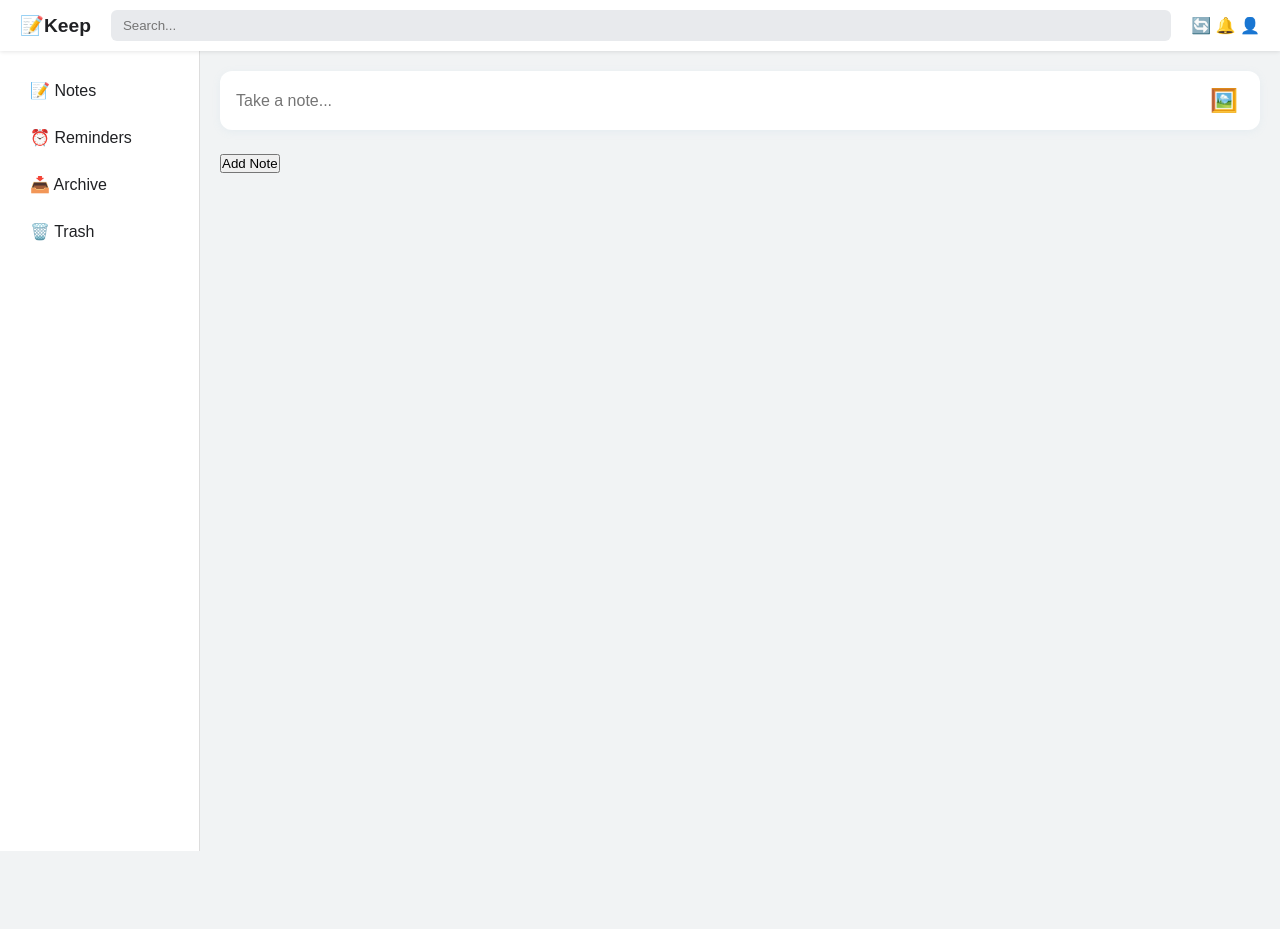
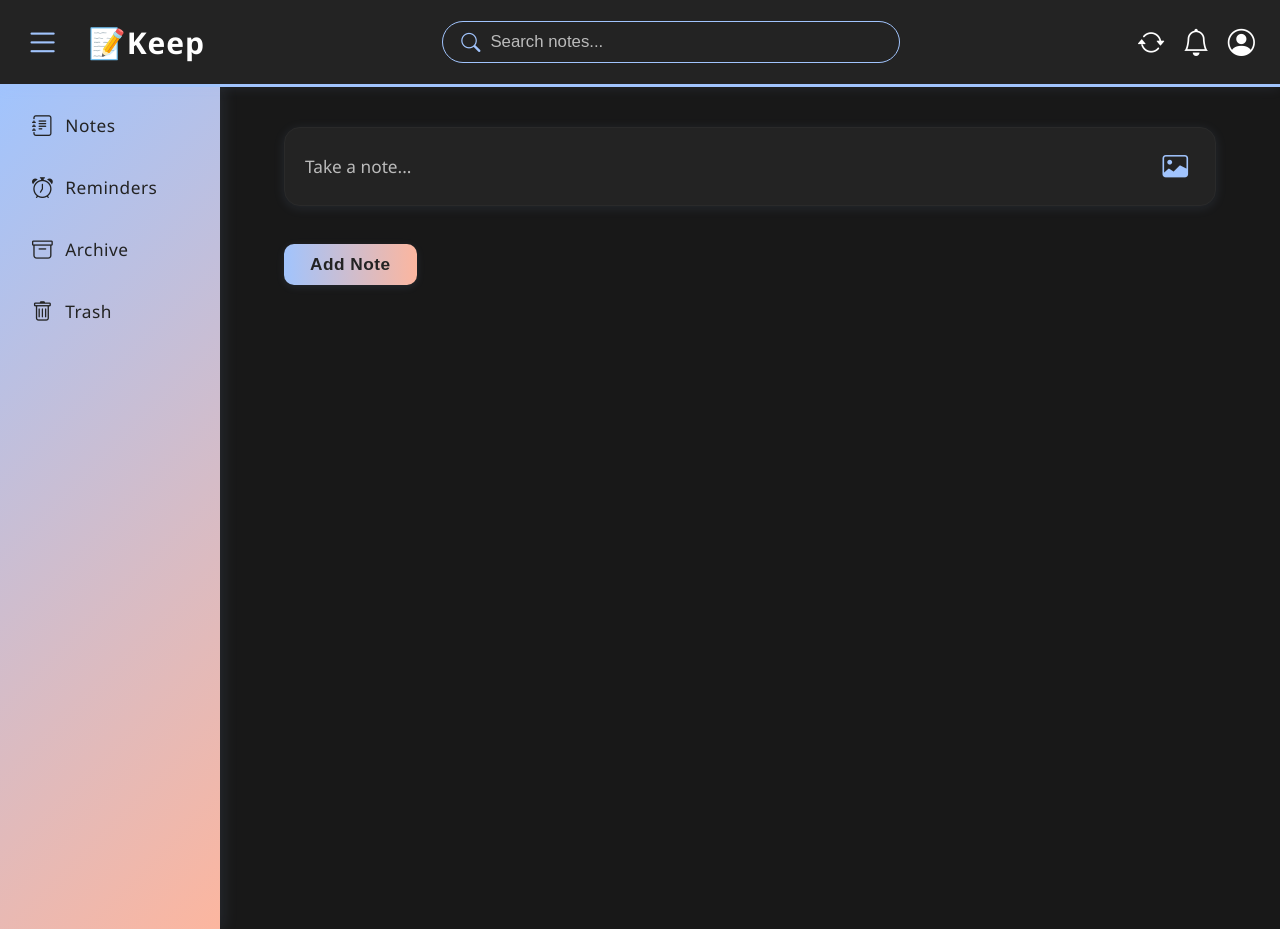
Before and after one commit to koladeFaith/Google_Keep_Project, a plain HTML site: page public/dashboard.html in a window 1280 px wide. Before the commit the page ends 851 px from the top, so only its background shows below. Drawn offline with nearby package versions, Linux system fonts and the light colour scheme.

Commit message:
Work done

```diff
--- a/public/css/dashboard.css
+++ b/public/css/dashboard.css
@@ -1,128 +1,324 @@
-/* Reset */
-* {
-  box-sizing: border-box;
+body {
+  background: #181818;
+  color: #fff;
+  font-family: "Segoe UI", "Roboto", Arial, sans-serif;
   margin: 0;
-  padding: 0;
-}
-
-body {
-  font-family: Arial, sans-serif;
-  background: #f1f3f4;
-  color: #202124;
+  min-height: 100vh;
 }
 
 /* Header */
 header {
+  background: #232323;
+  color: #fff;
   display: flex;
   align-items: center;
   justify-content: space-between;
-  padding: 10px 20px;
-  background: #fff;
-  box-shadow: 0 1px 4px rgba(0,0,0,0.1);
+  gap: 18px;
+  padding: 18px 25px;
+  border-bottom: 3px solid #a1c4fd;
+  box-shadow: 0 2px 12px 0 rgba(161, 196, 253, 0.08);
   position: sticky;
   top: 0;
   z-index: 10;
 }
-
 .logo {
-  font-size: 1.2em;
+  font-size: 30px;
   font-weight: bold;
+  display: flex;
+  align-items: center;
+  letter-spacing: 1px;
+  flex-shrink: 0;
+  /* gap: 10px; */
+}
+#menu-toggle {
+  font-size: 2.2rem; /* or any size you prefer */
+  cursor: pointer;
+  color: #a1c4fd;
+  margin-right: 12px;
+  vertical-align: middle;
+}
+.search-bar {
+  display: flex;
+  align-items: center;
+  background: transparent;
+  border: 1.5px solid #a1c4fd;
+  border-radius: 24px;
+  padding: 6px 18px;
+  margin: 0 32px;
+  flex: 1;
+  max-width: 420px;
+  min-width: 180px;
+  transition: border-color 0.2s;
 }
 
-.search-bar {
-  flex: 1;
-  margin: 0 20px;
-  padding: 8px 12px;
+.search-bar i {
+  color: #a1c4fd;
+  font-size: 1.2rem;
+  margin-right: 10px;
+  flex-grow: 1;
+}
+
+.search-bar input {
+  background: transparent;
   border: none;
-  border-radius: 6px;
-  background: #e8eaed;
+  outline: none;
+  color: #fff;
+  font-size: 1.05rem;
+  width: 100%;
+  padding: 4px 0;
+}
+
+.search-bar input::placeholder {
+  color: #bbb;
+  opacity: 1;
+}
+
+
+.logo i {
+  vertical-align: middle;
+  margin-right: 10px;
+  color: #a1c4fd;
+}
+
+.header-icons {
+  display: flex;
+  align-items: center;
+  gap: 18px;
+  flex-shrink: 0;
+}
+.header-icons i {
+  font-size: 1.7rem;
+  cursor: pointer;
+  color: #fff;
+  transition: color 0.2s;
+}
+.header-icons i:hover {
+  color: #12b1d1;
 }
 
 /* Layout */
 .container {
   display: flex;
-  min-height: 100vh;
+  background: transparent;
+  color: #fff;
+  min-height: calc(100vh - 70px);
 }
 
 /* Sidebar */
 aside {
-  width: 200px;
-  background: #fff;
-  padding: 20px;
-  border-right: 1px solid #ddd;
+  background: linear-gradient(135deg, #a1c4fd 0%, #fcb69f 100%);
+  min-width: 180px;
+  padding: 10px 40px 32px 0;
+  height: 100vh;
+  box-shadow: 2px 0 16px 0 rgba(161, 196, 253, 0.12);
+  display: flex;
+  flex-direction: column;
+  align-items: flex-start;
+  position: sticky;
+  top: 0;
 }
 
+aside nav {
+  width: 100%;
+}
 aside nav a {
-  display: block;
-  padding: 10px;
-  color: #202124;
+  color: #232323;
   text-decoration: none;
-  border-radius: 6px;
-  margin-bottom: 8px;
+  display: flex;
+  align-items: center;
+  padding: 14px 32px;
+  border-radius: 8px 0 0 8px;
+  transition: background 0.2s, color 0.2s;
+  font-weight: 500;
+  font-size: 1.08em;
+  margin-bottom: 6px;
+  letter-spacing: 0.5px;
+}
+aside nav a i {
+  font-size: 1.3rem;
+  margin-right: 12px;
+  vertical-align: middle;
+}
+aside nav a:hover,
+aside nav a.active {
+  background: rgba(255, 255, 255, 0.22);
+  color: #1689d3;
 }
 
-aside nav a:hover {
-  background: #f1f3f4;
+/* Main Content */
+main {
+  flex: 1;
+  padding: 40px 5vw 40px 5vw;
+  background: transparent;
+  color: #fff;
+  min-width: 0;
 }
 
-/* Main */
-main {
-  flex: 1;
-  padding: 20px;
-}
-
+/* Note Input */
 .note-input {
   display: flex;
   align-items: center;
-  gap: 10px;
-  background: #fff;
-  border-radius: 12px;
-  padding: 10px 16px;
-  box-shadow: 0 2px 8px rgba(133,189,215,0.10);
-  margin-bottom: 24px;
+  gap: 12px;
+  background: #232323;
+  color: #fff;
+  border-radius: 16px;
+  padding: 14px 20px;
+  box-shadow: 0 2px 12px rgba(161, 196, 253, 0.1);
+  margin-bottom: 28px;
+  border: 1.5px solid #2a2a2a;
 }
 
 .note-input input[type="text"] {
   flex: 1;
   border: none;
   outline: none;
-  font-size: 1rem;
+  font-size: 1.08rem;
   background: transparent;
+  color: #fff;
+  padding: 8px 0;
+  font-family: inherit;
+}
+
+.note-input input[type="text"]::placeholder {
+  color: #bbb;
+  opacity: 1;
 }
 
 .image-upload span {
   display: inline-flex;
   align-items: center;
   justify-content: center;
-  font-size: 1.4em;
+  font-size: 1.5em;
   cursor: pointer;
-  padding: 6px;
-  border-radius: 6px;
+  padding: 7px;
+  border-radius: 8px;
   transition: background 0.2s;
+  color: #fff;
+  background: transparent;
+}
+.image-upload i {
+  color: #a1c4fd;
+  font-size: 1.6rem;
+  transition: color 0.2s;
+}
+.image-upload i:hover {
+  color: #fcb69f;
+}
+.image-upload span:hover {
+  background: #2a2a2a;
 }
 
-.image-upload span:hover {
-  background: #f0f4fa;
+/* Button */
+button {
+  background: linear-gradient(90deg, #a1c4fd 0%, #fcb69f 100%);
+  color: #232323;
+  border: none;
+  border-radius: 10px;
+  padding: 10px 26px;
+  margin-top: 10px;
+  margin-bottom: 18px;
+  cursor: pointer;
+  font-weight: 600;
+  font-size: 1.08em;
+  letter-spacing: 0.5px;
+  transition: background 0.2s, color 0.2s, box-shadow 0.2s;
+  box-shadow: 0 2px 8px rgba(161, 196, 253, 0.1);
 }
+button:hover {
+  background: linear-gradient(90deg, #fcb69f 0%, #a1c4fd 100%);
+  color: #1689d3;
+  box-shadow: 0 4px 16px rgba(252, 182, 159, 0.1);
+}
+
 /* Notes Grid */
 .note-grid {
   display: grid;
-  grid-template-columns: repeat(auto-fill, minmax(250px, 1fr));
-  gap: 16px;
+  grid-template-columns: repeat(auto-fit, minmax(260px, 1fr));
+  gap: 24px;
+  background: transparent;
+  color: #fff;
+  margin-top: 18px;
 }
 
+/* Note Card */
 .note-card {
-  background: #fff;
-  padding: 15px;
-  border-radius: 8px;
-  box-shadow: 0 1px 4px rgba(0,0,0,0.1);
+  background: #232323;
+  color: #fff;
+  padding: 18px 18px 14px 18px;
+  border-radius: 12px;
+  box-shadow: 0 1px 12px rgba(161, 196, 253, 0.1);
+  border-left: 5px solid #a1c4fd;
+  transition: box-shadow 0.2s, border-color 0.2s;
+  position: relative;
+  min-height: 90px;
+  word-break: break-word;
+}
+.note-card:hover {
+  box-shadow: 0 4px 24px rgba(252, 182, 159, 0.13);
+  border-left: 5px solid #fcb69f;
+}
+.note-card h4 {
+  margin-bottom: 8px;
+  font-size: 1.13em;
+  font-weight: 600;
+  color: #a1c4fd;
+}
+.note-card p {
+  font-size: 1em;
+  color: #fff;
+  margin-bottom: 0;
 }
 
-.note-card h4 {
-  margin-bottom: 6px;
-  font-size: 1.1em;
+/* Hide sidebar by default on mobile */
+@media (max-width: 767px) {
+  #sidebar {
+    display: none;
+    position: fixed;
+    left: 0;
+    top: 0;
+    height: 100vh;
+    width: 220px;
+    z-index: 100;
+    box-shadow: 2px 0 16px 0 rgba(161,196,253,0.12);
+    animation: slideIn 0.3s;
+  }
+  #sidebar.active {
+    display: flex !important;
+    flex-direction: column;
+    background: linear-gradient(135deg, #a1c4fd 0%, #fcb69f 100%);
+  }
+  .header-icons .bi-list {
+    display: inline-block !important;
+  }
 }
 
-.note-card p {
-  font-size: 0.95em;
+/* Responsiveness */
+@media (min-width: 768px) {
+  #sidebar {
+    display: flex !important;
+    position: static;
+    width: 180px;
+    height: 100vh;
+    box-shadow: 2px 0 16px 0 rgba(161,196,253,0.12);
+  }
+  .header-icons .bi-list {
+    display: none !important;
+  }
+  .logo {
+  gap: 15px;
+  }
 }
+@media (max-width: 900px) {
+  .search-bar {
+    margin: 0 10px;
+    max-width: 200px;
+    min-width: 80px;
+    padding: 5px 10px;
+  }
+}
+
+/* Sidebar slide-in animation */
+@keyframes slideIn {
+  from { transform: translateX(-100%);}
+  to { transform: translateX(0);}
+}
--- a/public/dashboard.html
+++ b/public/dashboard.html
@@ -5,21 +5,32 @@
   <meta name="viewport" content="width=device-width, initial-scale=1.0"/>
   <title>Google Keep Clone</title>
   <link rel="stylesheet" href="css/dashboard.css"/>
+  <!-- Bootsrap link -->
+  <link rel="stylesheet" href="https://cdn.jsdelivr.net/npm/bootstrap-icons@1.10.5/font/bootstrap-icons.css" />
 </head>
 <body>
   <header>
-    <div class="logo">📝Keep</div>
-    <input type="text" placeholder="Search..." class="search-bar" />
-    <div class="header-icons">🔄 🔔 👤</div>
+    <div class="logo">
+      <i class="bi bi-list" id="menu-toggle"></i>
+      📝Keep</div>
+      <div class="search-bar">
+        <i class="bi bi-search"></i>
+        <input type="text" placeholder="Search notes..." />
+      </div>
+    <div class="header-icons">
+      <i class="bi bi-arrow-repeat"></i>
+      <i class="bi bi-bell"></i>
+      <i class="bi bi-person-circle"></i>
+    </div>
   </header>
 
   <div class="container">
-    <aside>
+    <aside id="sidebar">
       <nav>
-        <a href="#">📝 Notes</a>
-        <a href="#">⏰ Reminders</a>
-        <a href="#">📥 Archive</a>
-        <a href="#">🗑️ Trash</a>
+        <a href="#"><i class="bi bi-journal-text"></i> Notes</a>
+        <a href="#"><i class="bi bi-alarm"></i> Reminders</a>
+        <a href="#"><i class="bi bi-archive"></i> Archive</a>
+        <a href="#"><i class="bi bi-trash"></i> Trash</a>
       </nav>
     </aside>
 
@@ -28,15 +39,14 @@
         <input id="text" type="text" placeholder="Take a note..." />
         <label class="image-upload">
           <input type="file" accept="image/*" style="display:none" />
-          <span title="Add image">🖼️</span>
-        </label>
+          <span title="Add image"><i class="bi bi-image"></i></span>        </label>
       </div>
       <button onclick="addNote()">Add Note</button>
 
       <div class="note-grid">
  <div id="show"></div>
         </div>
-        <!-- Add more cards as needed -->
+
       </div>
     </main>
   </div>
```
Also changed, not shown: public/scripts/dashboard.js (+21 -7 lines).
